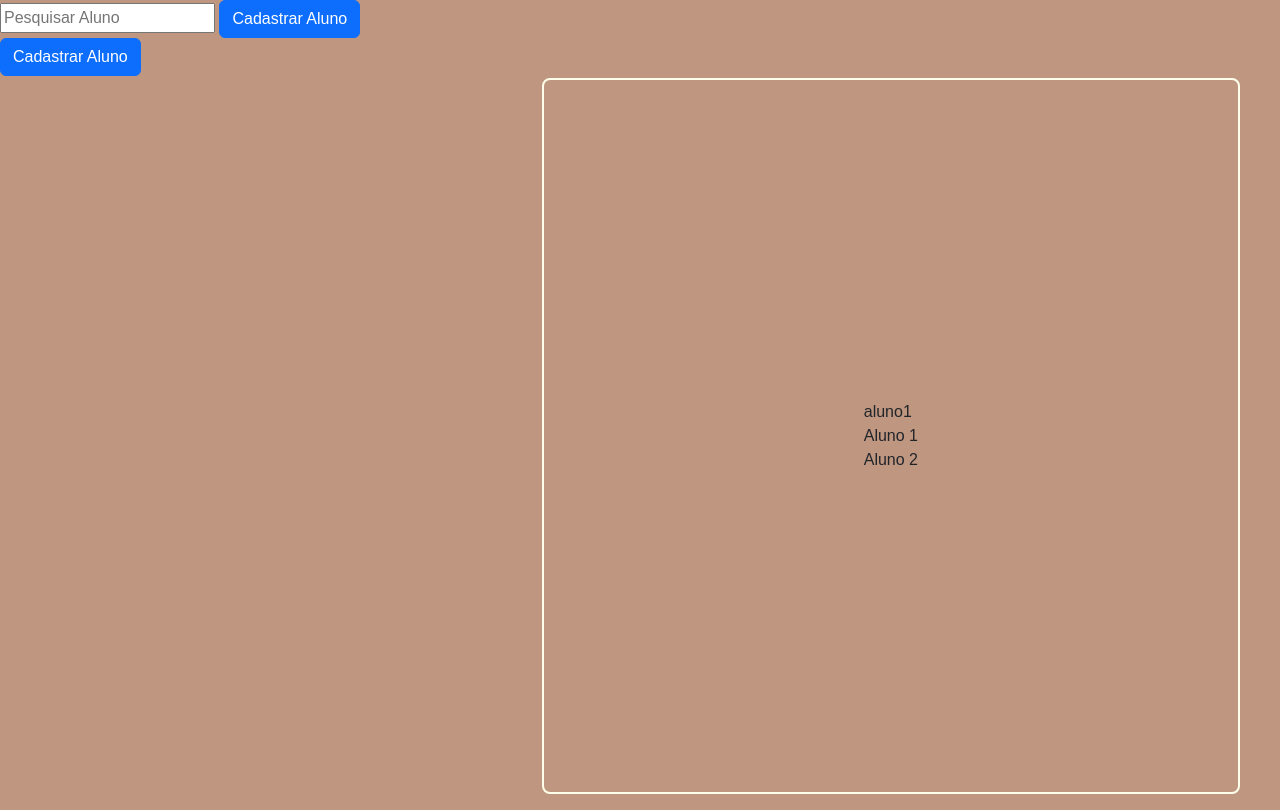
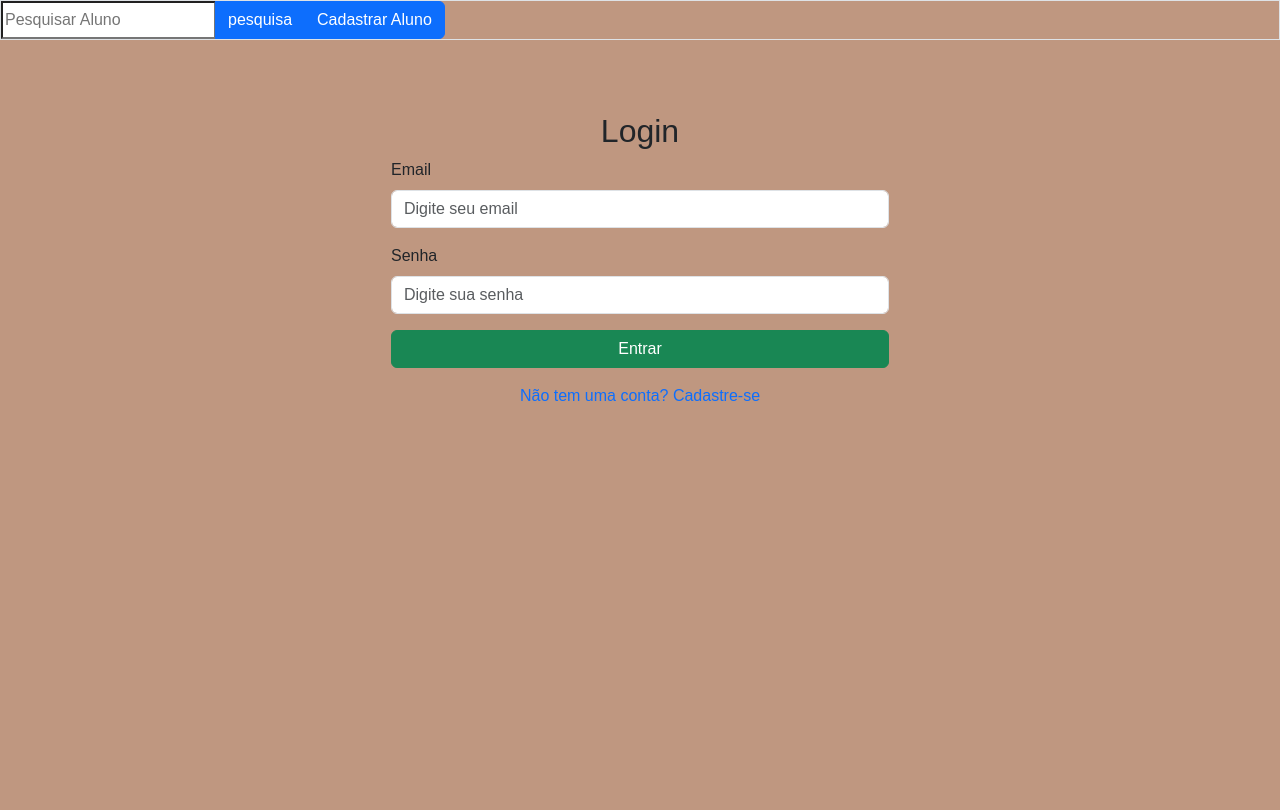
Before and after one commit to DrewBelloc/SistemaDeNotas, a Flask app: page /teste in a window 1280 px wide. After the commit the page ends 401 px from the top, so only its background shows below. Run offline with Flask 3, Linux system fonts and the light colour scheme; some libraries are stand-ins or nearby versions.

Commit message:
testando o frontend

```diff
--- a/templates/teste.html
+++ b/templates/teste.html
@@ -2,12 +2,35 @@
 
 {% block body %}
 <!-- Coloca o codigo dentro desse bloco -->
-<div id="container_Pesquisa"> <i class="bi bi-search"></i>
-    <input type="text"  placeholder="Pesquisar Aluno">
-    <button class="btn btn-primary" type="button">Cadastrar Aluno</button>
+<header>
+        <div class="border justify-content-end container-flex">
+            <div class="row">
+                <div class="input-group col-13">
+                    <input type="number" class="input-text " placeholder="Pesquisar Aluno">
+                    <button class="btn btn-primary" type="button"><i class="bi bi-search" style="fg:black;""></i> pesquisa</button>
+                    <button class="btn btn-primary" type="button">Cadastrar Aluno</button>
+                </div>
+            </div>
+        </div>
+</header>
+
+<!-- --
+<div class="container">
+<div id="lista_de_alunos" class="container justify-content-end" style="13rm">
+    <div class="row card">
+        <h5 class="card-title">aluno</h5>
+        <p class="card-text">20250021234</p>
+    </div>
+    <div class="row container">
+    </div>
+    <div class="row container">
+    </div>
 </div>
-<ul class="lista_de_alunos" id="alunosLista">
-    <li class="list-group-item active" aria-current="true">
+</div>
+
+<div class="container-flex">
+<ul class="list-group col-8" id="alunosLista">
+    <li class="list-group-item" aria-current="true">
         <i class="bi bi-person"></i> aluno1
     </li>
     <li class="list-group-item">
@@ -17,7 +40,29 @@
         <i class="bi bi-person"></i> Aluno 2
     </li>
   </ul>
-  <div id="botões_de_ação">
-    <button class="btn btn-primary" type="button">Cadastrar Aluno</button>
-  </div>
+</div>
+  ---->
+<div class="container mt-5">
+    <div class="row justify-content-center">
+        <div class="col-md-6">
+            <div class="board-column p-4">
+                <h2 class="text-center">Login</h2>
+                <form action="/login_user" method="POST">
+                    <div class="mb-3">
+                        <label for="email" class="form-label">Email</label>
+                        <input type="email" class="form-control" id="email" name="email" placeholder="Digite seu email" required>
+                    </div>
+                    <div class="mb-3">
+                        <label for="password" class="form-label">Senha</label>
+                        <input type="password" class="form-control" id="password" name="password" placeholder="Digite sua senha" required>
+                    </div>
+                    <button type="submit" class="btn btn-success w-100">Entrar</button>
+                </form>
+                <div class="text-center mt-3">
+                    <a href="/register" class="text-decoration-none">Não tem uma conta? Cadastre-se</a>
+                </div>
+            </div>
+        </div>
+    </div>
+</div>
 {% endblock %}
```
Also changed, not shown: static/css/Tela_principal.css (line endings or trailing spaces).
